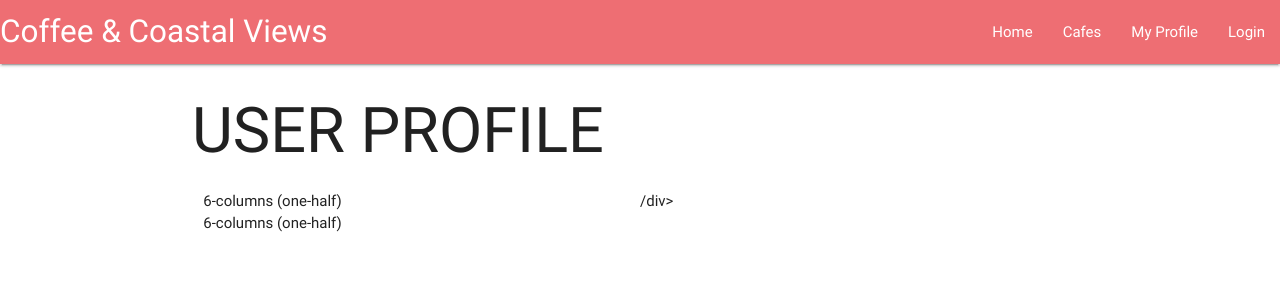
After one commit to Code-Institute-Submissions/Coffee-CoastalView, a Flask app: page /get_profile in a window 1280 px wide. The commit adds this page. Shown: the top 300 px of the page. Run offline with Flask 2, Linux system fonts and the light colour scheme; some libraries are stand-ins or nearby versions.

Commit message:
myprofile.html template added

```diff
--- a/app.py
+++ b/app.py
@@ -3,9 +3,6 @@ from flask import Flask, render_template, redirect, request, url_for, session
 from flask_pymongo import PyMongo
 from bson.objectid import ObjectId
 import bcrypt
-import sys
-import logging
-
 
 
 app = Flask(__name__)
@@ -14,14 +11,19 @@ app.config["MONGO_URI"] = os.getenv('MONGO_URI', 'mongodb+srv://JOS:Malteasers1!
 
 mongo = PyMongo(app)
 
-@app.route('/')
-@app.route('/get_cafes', methods=['GET'])
+#loads cafe page with all cafes in Mongo
+@app.route('/get_cafes')
 def get_cafes():
-    if request.method == 'GET':
         return render_template("cafes.html",
                                 cafes=mongo.db.cafes.find())
 
 
+@app.route('/get_profile')
+def get_profile():
+        return render_template("myprofile.html")
+
+
+#loads login page
 @app.route('/index', methods=['GET'])
 def index():
     if request.method == 'GET':
@@ -32,24 +34,23 @@ def index():
 
     return render_template('index.html')
 
+
+#checks to see user login details exist/are correct and if correct returns user to cafes page
 @app.route('/login', methods=['POST'])
 def login():
     users = mongo.db.users
     login_user = users.find_one({'name' : request.form['username']})
-    logging.basicConfig(level=logging.DEBUG)
-    logger = logging.getLogger('werkzeug') # grabs underlying WSGI logger
-    handler = logging.FileHandler('test.log') # creates handler for the log file
-    logger.addHandler(handler) # adds handler to the werkzeug WSGI logger
 
     if login_user:
-        logger.info('Processing 88888888888888888 default request')
-        if bcrypt.hashpw(request.form['pass'].encode('utf-8'), login_user['password'].encode('utf-8')) == login_user['password'].encode('utf-8'):
+        if bcrypt.hashpw(request.form['pass'].encode('utf-8'), login_user['password']) == login_user['password']:
             session['username'] = request.form['username']
-            return redirect(url_for('get_cafes'))
+            return render_template('cafes.html',
+                                    cafes=mongo.db.cafes.find())
 
     return 'Invalid username/password combination'
 
 
+#brings user to registration page
 @app.route('/register', methods=['POST', 'GET'])
 def register():
     if request.method == 'POST':
--- a/templates/cafes.html
+++ b/templates/cafes.html
@@ -5,7 +5,7 @@
       <ul id="nav-mobile" class="right hide-on-med-and-down">
         <li><a href="home.html">Home</a></li>
         <li><a href="{{ url_for('get_cafes') }}">Cafes</a></li>
-        <li><a href="user.html">My Profile</a></li>
+        <li><a href="{{ url_for('get_profile') }}">My Profile</a></li>
         <li><a href="{{ url_for('index') }}" method="GET">Login</a></li>
       </ul>
     </div>
--- a/templates/index.html
+++ b/templates/index.html
@@ -1,12 +1,12 @@
 {% extends 'base.html' %} {% block content %}
 <nav>
-    <div class="nav-wrapper">
+    <div class="nav-wrapper-light-blue darken-2">
       <a href="#" class="brand-logo">Coffee & Coastal Views</a>
       <ul id="nav-mobile" class="right hide-on-med-and-down">
         <li><a href="home.html">Home</a></li>
-        <li><a href="cafes.html">Cafes</a></li>
+        <li><a href="{{ url_for('get_cafes') }}">Cafes</a></li>
         <li><a href="user.html">My Profile</a></li>
-        <li><a href="login.html">Login</a></li>
+        <li><a href="{{ url_for('index') }}" method="GET">Login</a></li>
       </ul>
     </div>
   </nav>
--- /dev/null
+++ b/templates/myprofile.html
@@ -0,0 +1,20 @@
+{% extends 'base.html' %} {% block content %}
+<nav>
+    <div class="nav-wrapper-light-blue darken-2">
+      <a href="#" class="brand-logo">Coffee & Coastal Views</a>
+      <ul id="nav-mobile" class="right hide-on-med-and-down">
+        <li><a href="home.html">Home</a></li>
+        <li><a href="{{ url_for('get_cafes') }}">Cafes</a></li>
+        <li><a href="user.html">My Profile</a></li>
+        <li><a href="{{ url_for('register') }}" method="POST">Login</a></li>
+      </ul>
+    </div>
+  </nav>
+  <div class="container">
+    <div class="row">
+        <div class="col s12"><h1>USER PROFILE</h1>/div>
+        <div class="col s6">6-columns (one-half)</div>
+        <div class="col s6">6-columns (one-half)</div>
+    </div>
+  </div>
+{% endblock %}
--- a/templates/register.html
+++ b/templates/register.html
@@ -6,7 +6,7 @@
         <li><a href="home.html">Home</a></li>
         <li><a href="{{ url_for('get_cafes') }}">Cafes</a></li>
         <li><a href="user.html">My Profile</a></li>
-        <li><a href="{{ url_for('register') }}" method="POST">Login</a></li>
+        <li><a href="{{ url_for('index') }}" method="GET">Login</a></li>
       </ul>
     </div>
   </nav>
```
Also changed, not shown: 1 other file.
